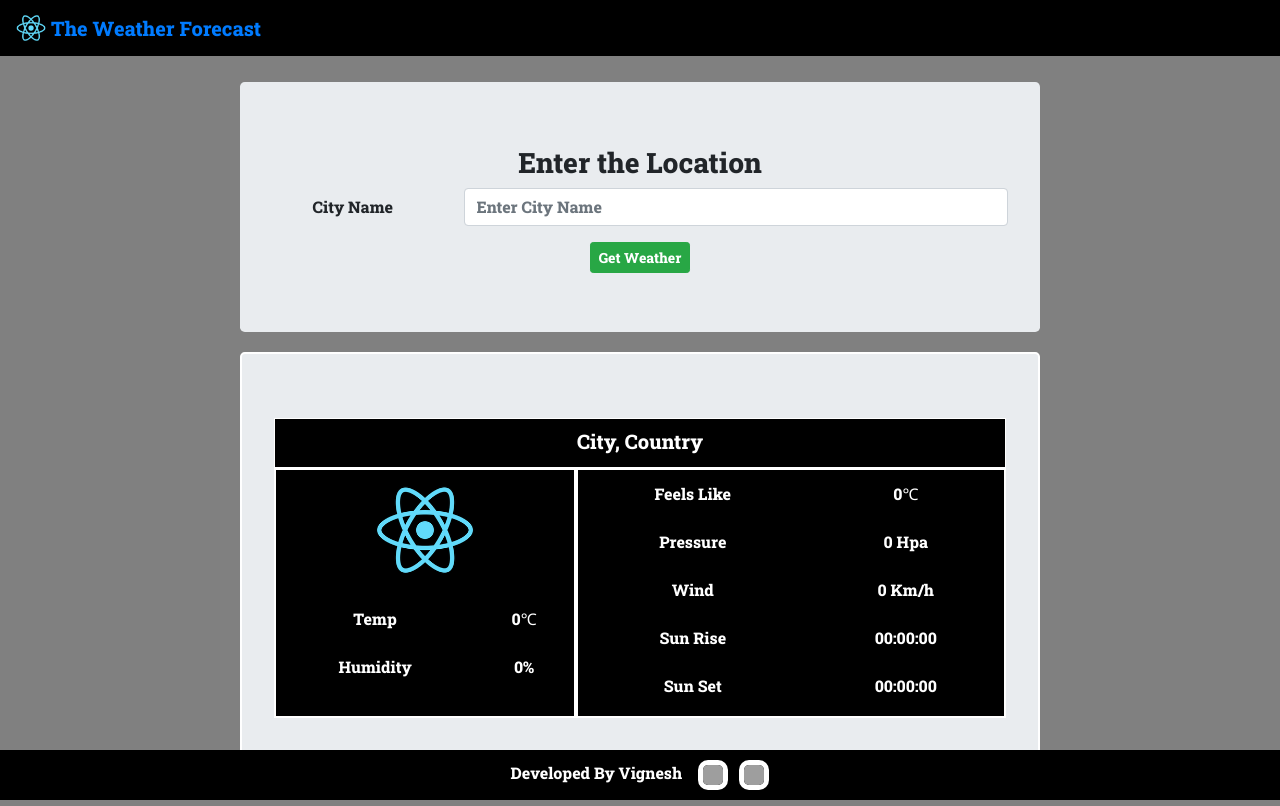
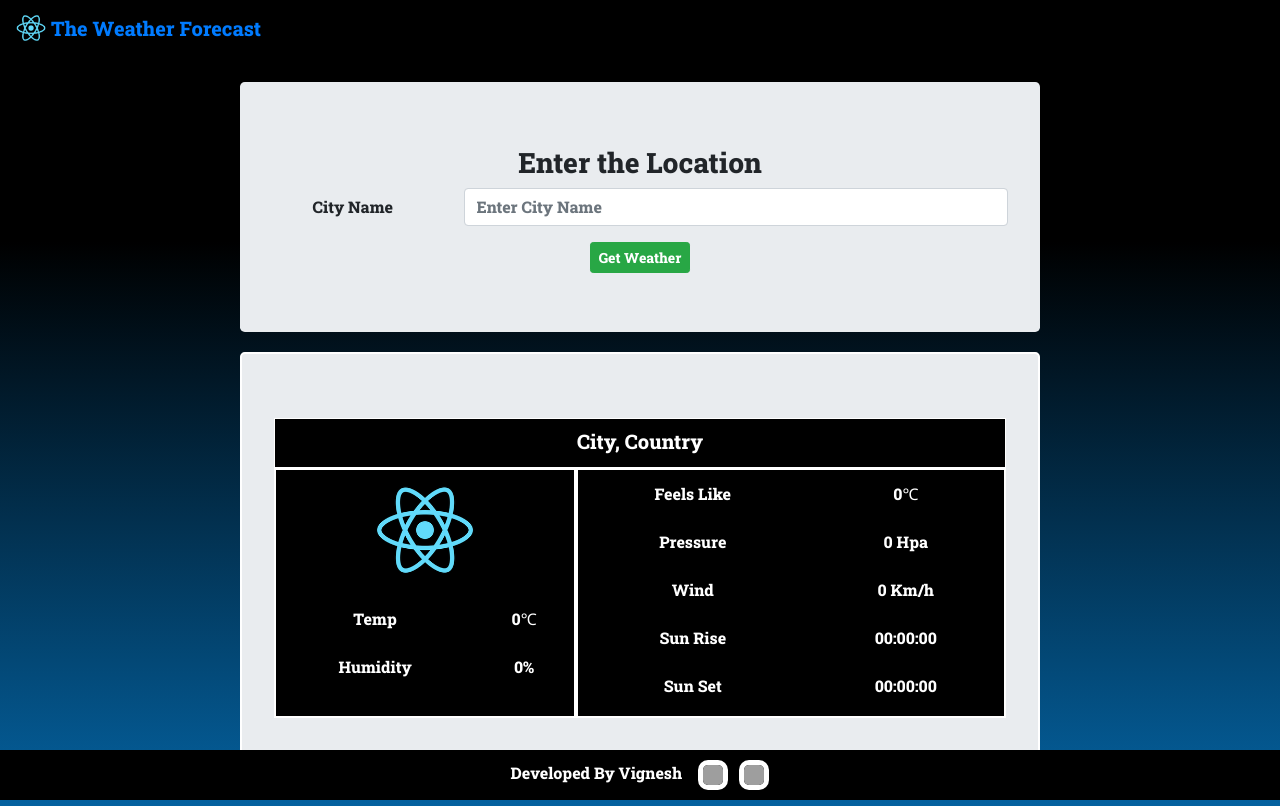
Before and after one commit to Vignesh2308/WeatherForecastAPI, a React (Create React App) app: page / in a window 1280 px wide. Built offline with nearby package versions, Linux system fonts and the light colour scheme; grey boxes are pictures that could not be loaded.

Commit message:
Update App.css
added background color gradient

```diff
--- a/src/App.css
+++ b/src/App.css
@@ -1,5 +1,7 @@
  body{
-  background-color: gray;
+/*   background-color: gray; */
+  background-color: #000000;
+background-image: linear-gradient(to bottom, #000000 30% , #04619f);
 }
 
 
```
